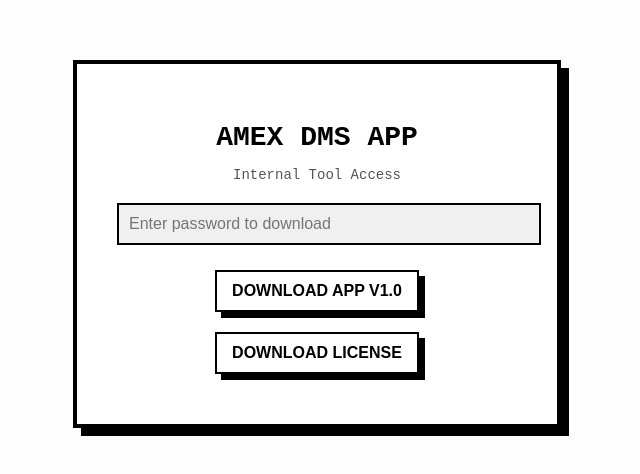
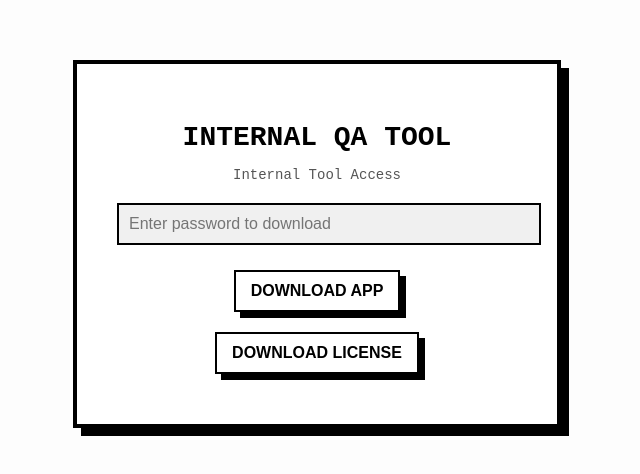
Before and after one commit to tyuvaraja8/dms-app-site, a plain HTML site: page index.html in a window 1280 px wide. Shown: the part 156-630 px from the top of the page, without its empty margins (323-963 px from the left). Drawn offline with Linux system fonts and the light colour scheme.

Commit message:
Fix commit

```diff
--- a/index.html
+++ b/index.html
@@ -8,13 +8,13 @@
 </head>
 <body>
   <div class="container">
-    <h1>AMEX DMS App</h1>
+    <h1>Internal QA Tool</h1>
     <p class="subtitle">Internal Tool Access</p>
 
     <div id="download-section">
       <input type="password" id="password" placeholder="Enter password to download" required />
-      <button onclick="requestDownload('')" class="download-btn" type="button">Download App v1.0</button>
-      <button onclick="requestDownload('')" class="download-btn" type="button">Download License</button>
+      <button onclick="requestDownload('latest-exe')" class="download-btn" type="button">Download App</button>
+      <button onclick="requestDownload('license')" class="download-btn" type="button">Download License</button>
       <p id="error"></p>
     </div>
   </div>
```
